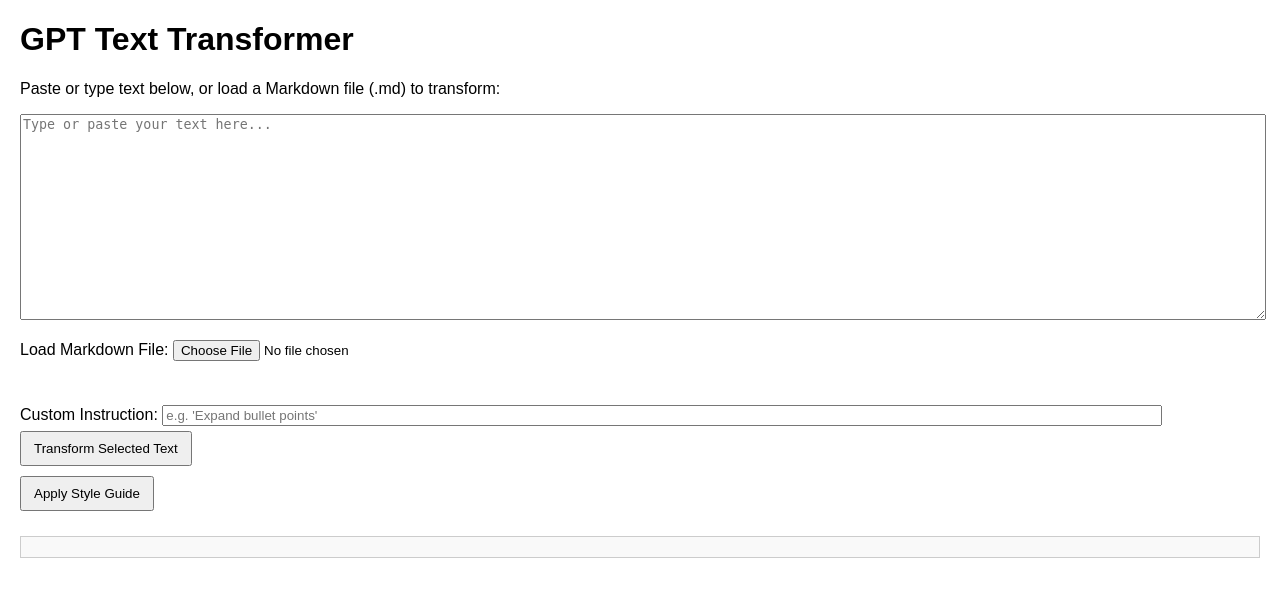
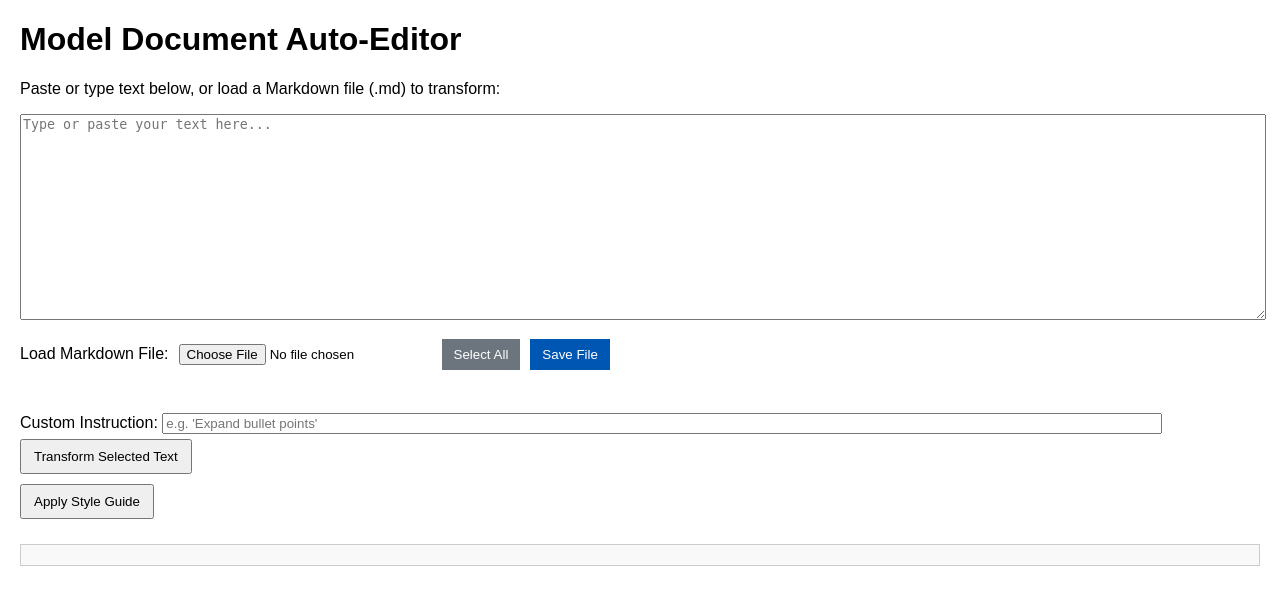
Before and after one commit to benreeve1984/doc_edit, a Flask app: page / in a window 1280 px wide. Shown: the top 605 px of the page. Run offline with Flask 3, Linux system fonts and the light colour scheme; some libraries are stand-ins or nearby versions.

Commit message:
Enhance UI and add file management features
- Updated page title to "Model Document Auto-Editor"
- Added save file functionality with dynamic file naming
- Implemented "Select All" button for textarea
- Added dynamic save button state based on content
- Improved file loading and saving user experience
- Styled new file control buttons

```diff
--- a/templates/index.html
+++ b/templates/index.html
@@ -2,7 +2,7 @@
 <html lang="en">
 <head>
   <meta charset="UTF-8" />
-  <title>GPT Text Transformer</title>
+  <title>Model Document Auto-Editor</title>
   <style>
     body {
       margin: 20px;
@@ -56,19 +56,40 @@
       color: white;
       border: none;
     }
+
+    .file-controls {
+        margin: 10px 0;
+        display: flex;
+        gap: 10px;
+        align-items: center;
+    }
+
+    .save-button {
+        background-color: #0056b3;
+        color: white;
+        border: none;
+    }
+
+    .select-all-button {
+        background-color: #6c757d;  /* Gray color */
+        color: white;
+        border: none;
+    }
   </style>
 </head>
 <body>
-  <h1>GPT Text Transformer</h1>
+  <h1>Model Document Auto-Editor</h1>
 
   <p>Paste or type text below, or load a Markdown file (.md) to transform:</p>
 
   <textarea id="inputText" placeholder="Type or paste your text here..."></textarea>
 
-  <p>
+  <div class="file-controls">
     <label for="fileLoader">Load Markdown File:</label>
     <input type="file" id="fileLoader" accept=".md">
-  </p>
+    <button class="button select-all-button" id="selectAllButton">Select All</button>
+    <button class="button save-button" id="saveButton" disabled>Save File</button>
+  </div>
 
   <br/>
   <div class="controls">
@@ -99,39 +120,74 @@
     const editControls = document.getElementById('editControls');
     const acceptButton = document.getElementById('acceptButton');
     const rejectButton = document.getElementById('rejectButton');
+    const saveButton = document.getElementById('saveButton');
+    const selectAllButton = document.getElementById('selectAllButton');
+    let currentFileName = '';  // Store the current file name
 
     // Listen for changes on the file input element to load a .md file's content
     fileLoader.addEventListener('change', (event) => {
       const file = event.target.files[0];
 
-      // Guard clause: Ensure a file is selected
       if (!file) {
         return;
       }
 
-      // (Optional) Validate that the selected file has a .md extension
       if (!file.name.endsWith('.md')) {
         alert('Please select a Markdown (.md) file.');
         return;
       }
 
-      // Create a FileReader instance to read the chosen file
+      // Store the current file name
+      currentFileName = file.name;
+      // Enable save button when a file is loaded
+      saveButton.disabled = false;
+
       const reader = new FileReader();
-
-      // Define what happens once the file is read successfully
       reader.onload = (e) => {
-        // Set the file's text content into the textarea
         textarea.value = e.target.result;
       };
-
-      // Error handling: Log error and alert user if reading fails
       reader.onerror = (e) => {
         console.error("Error reading file", e);
         alert('Error reading file.');
       };
+      reader.readAsText(file);
+    });
 
-      // Read the file as plain text
-      reader.readAsText(file);
+    // Add listener for textarea changes
+    textarea.addEventListener('input', () => {
+      // Enable save button when text is present
+      saveButton.disabled = textarea.value.trim().length === 0;
+    });
+
+    // Add save functionality
+    saveButton.addEventListener('click', () => {
+      const content = textarea.value;
+      if (!content) {
+        alert('No content to save');
+        return;
+      }
+
+      // Create blob with the content
+      const blob = new Blob([content], { type: 'text/markdown' });
+      const url = window.URL.createObjectURL(blob);
+
+      // Create download link
+      const downloadLink = document.createElement('a');
+      downloadLink.href = url;
+
+      // Set the file name
+      const fileName = currentFileName || 'document.md';
+      downloadLink.download = fileName.replace('.md', '_edited.md');
+
+      // Trigger download
+      document.body.appendChild(downloadLink);
+      downloadLink.click();
+
+      // Cleanup
+      document.body.removeChild(downloadLink);
+      window.URL.revokeObjectURL(url);
+
+      resultDiv.textContent = `File saved as ${downloadLink.download}`;
     });
 
     // Store original text for potential reversion
@@ -209,6 +265,9 @@
         }
         resultDiv.textContent = resultText;
 
+        // Enable save button after successful transformation
+        saveButton.disabled = false;
+
       } catch (err) {
         console.error(err);
         resultDiv.textContent = 'An error occurred. See console for details.';
@@ -260,6 +319,12 @@
       editControls.style.display = 'none';
       resultDiv.textContent = 'Changes rejected.';
     });
+
+    // Add select all functionality
+    selectAllButton.addEventListener('click', () => {
+        textarea.select();
+        textarea.focus();
+    });
   </script>
 
 </body>
```
